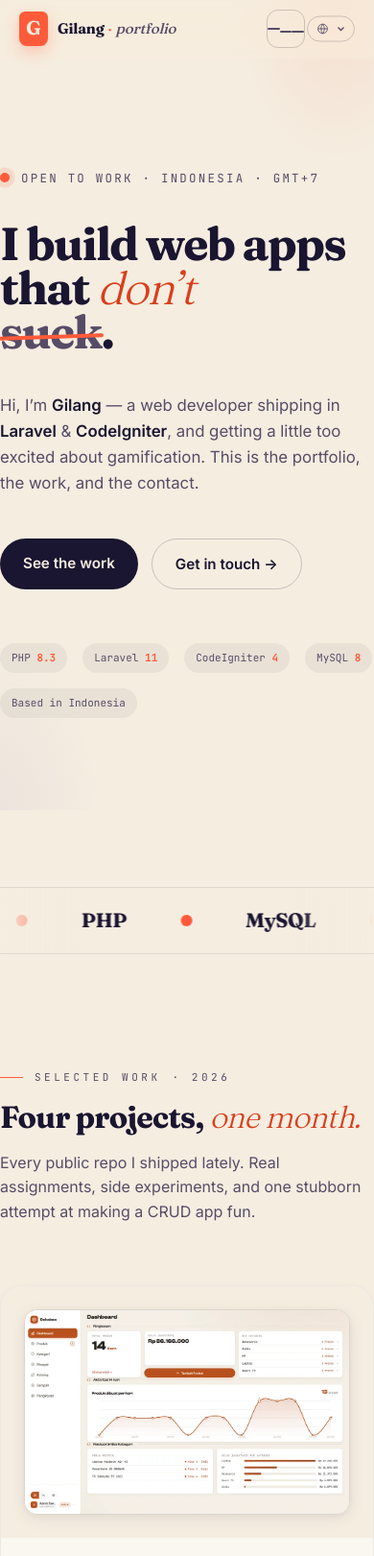
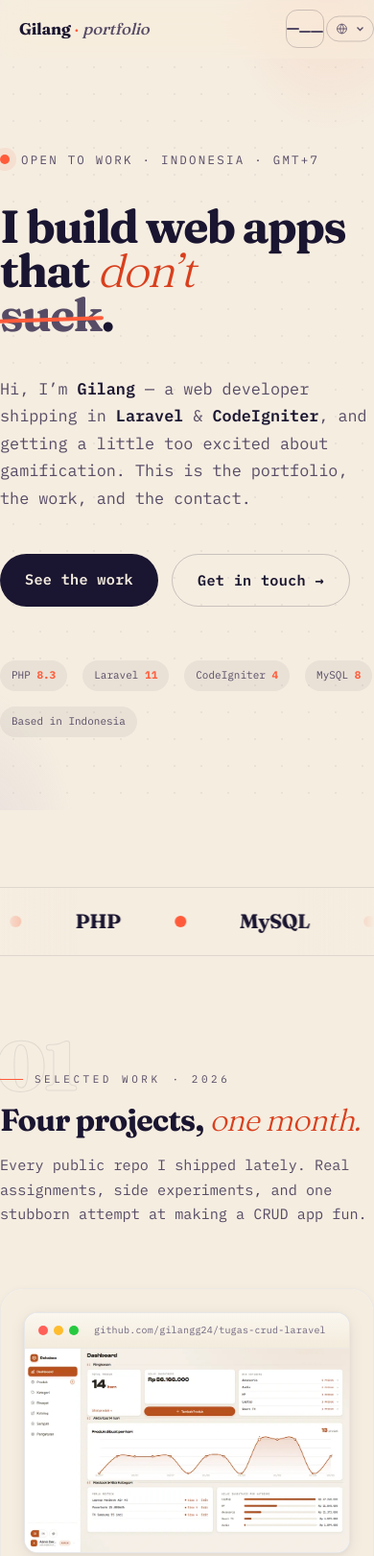
Before and after one commit to glnggggzr/gilang-portfolio, a website: page index.html in a window 390 px wide. Shown: the top 1621 px of the page at 96% size. Drawn offline with Linux system fonts and the light colour scheme.

Commit message:
desain: hapus logo G, font Fraunces + IBM Plex Mono, intro & tombol mono
- brand navbar jadi teks murni 'Gilang · portfolio' (logo G dihapus,
  user: jelek mengganggu); favicon = G coral minimal tanpa tile;
  loader = wordmark 'Gilang'
- --body beralih dari Inter ke Fraunces (serif editorial di semua
  teks: bio, tagline, nama skill); Inter dihapus dari Google Fonts
- --mono beralih dari JetBrains Mono ke IBM Plex Mono (400-700)
- hero intro, sub section, sub kontak, dan semua tombol pil jadi
  IBM Plex Mono (voice 'terminal'); paragraf panjang tetap Fraunces
- DESIGN.md: tabel tipografi + section brand mark ditulis ulang
  (wordmark, bukan monogram); README: daftar font

verifikasi: npm test 14/14 pass, hanya 2 font dimuat (Fraunces +
IBM Plex Mono), tanpa overflow desktop/mobile, i18n utuh.

```diff
--- a/index.html
+++ b/index.html
@@ -65,7 +65,7 @@
   <link rel="preconnect" href="https://fonts.googleapis.com" />
   <link rel="preconnect" href="https://fonts.gstatic.com" crossorigin />
   <link rel="stylesheet"
-        href="https://fonts.googleapis.com/css2?family=Fraunces:opsz,wght@9..144,300;9..144,500;9..144,700;9..144,900&family=Inter:wght@400;500;600;700&family=JetBrains+Mono:wght@400;500;700&display=swap" />
+        href="https://fonts.googleapis.com/css2?family=Fraunces:opsz,wght@9..144,300;9..144,500;9..144,700;9..144,900&family=IBM+Plex+Mono:wght@400;500;600;700&display=swap" />
 
   <style>
     *, *::before, *::after { box-sizing: border-box; margin: 0; padding: 0; }
@@ -84,8 +84,8 @@
       --shadow-sm:    0 1px 2px rgba(26,21,48,0.06), 0 2px 8px rgba(26,21,48,0.04);
       --shadow-md:    0 4px 16px rgba(26,21,48,0.08), 0 1px 4px rgba(26,21,48,0.04);
       --display: 'Fraunces', ui-serif, Georgia, serif;
-      --body:    'Inter', -apple-system, BlinkMacSystemFont, system-ui, sans-serif;
-      --mono:    'JetBrains Mono', ui-monospace, Menlo, monospace;
+      --body:    'Fraunces', ui-serif, Georgia, serif;
+      --mono:    'IBM Plex Mono', ui-monospace, Menlo, monospace;
       --gutter: clamp(1.25rem, 4vw, 3rem);
       --max-w:  1200px;
     }
@@ -94,7 +94,7 @@
       color: var(--ink);
       font-family: var(--body);
       font-size: 16px;
-      line-height: 1.55;
+      line-height: 1.62;
       -webkit-font-smoothing: antialiased;
       -moz-osx-font-smoothing: grayscale;
       overflow-x: hidden;
@@ -116,7 +116,7 @@
     /* Mobile nav toggle (hamburger) */
     .nav-toggle {
       display: none;
-      position: absolute; right: calc(var(--gutter) + 52px);
+      position: absolute; right: 52px;
       top: 50%; transform: translateY(-50%);
       width: 40px; height: 40px;
       align-items: center; justify-content: center;
@@ -159,8 +159,10 @@
       content: '';
       position: fixed; inset: 0; z-index: 0; pointer-events: none;
       background:
-        radial-gradient(40% 30% at 90% 0%, rgba(255,91,58,0.10), transparent 65%),
-        radial-gradient(40% 30% at 0% 100%, rgba(140,120,200,0.08), transparent 65%);
+        radial-gradient(rgba(26,21,48,0.05) 1px, transparent 1.2px) 0 0 / 28px 28px,
+        radial-gradient(46% 34% at 88% -6%, rgba(255,91,58,0.14), transparent 65%),
+        radial-gradient(38% 32% at -4% 106%, rgba(140,120,200,0.12), transparent 65%),
+        radial-gradient(34% 30% at 55% 118%, rgba(255,91,58,0.08), transparent 60%);
     }
     body::after {
       content: '';
@@ -213,27 +215,9 @@
       padding: 4px 0;
       flex-shrink: 0;
     }
-    .brand-mark {
-      width: 30px; height: 36px;
-      background: var(--accent);
-      border-radius: 6px 6px 8px 8px;
-      display: grid; place-items: center;
-      box-shadow: 0 6px 16px rgba(255,91,58,0.28);
-      transition: transform .35s cubic-bezier(.4,0,.2,1);
-      flex-shrink: 0;
-    }
-    .brand-mark .g-letter {
-      font-family: var(--display);
-      font-weight: 700;
-      font-size: 20px;
-      color: var(--bg);
-      line-height: 1;
-      margin-top: -2px;
-    }
-    .brand:hover .brand-mark { transform: rotate(-6deg); }
     .brand-name {
       font-family: var(--display);
-      font-weight: 700; font-size: 0.95rem;
+      font-weight: 700; font-size: 1.05rem;
       letter-spacing: -0.015em;
       line-height: 1;
       white-space: nowrap;
@@ -268,7 +252,7 @@
     /* Language switcher (positioned to the right of nav-links) */
     .lang-switch {
       position: absolute;
-      right: var(--gutter);
+      right: 0;
       top: 50%;
       transform: translateY(-50%);
       display: inline-flex; align-items: center; gap: 8px;
@@ -307,7 +291,7 @@
 
     .lang-menu {
       position: absolute;
-      right: var(--gutter);
+      right: 0;
       top: calc(50% + 28px);
       transform: translateY(-8px);
       min-width: 160px;
@@ -380,14 +364,12 @@
       transition: opacity .5s ease, visibility .5s ease;
     }
     #loader.hidden { opacity: 0; visibility: hidden; }
-    .loader-mark {
-      width: 48px; height: 56px; border-radius: 12px 12px 16px 16px;
-      background: var(--accent);
-      box-shadow: 0 14px 36px rgba(255,91,58,0.42);
+    .loader-word {
+      font-family: var(--display); font-weight: 900;
+      font-size: clamp(2.6rem, 6vw, 3.6rem);
+      letter-spacing: -0.03em;
+      color: var(--accent-deep);
       animation: loader-pulse 1.4s ease-in-out infinite;
-      display: grid; place-items: center;
-      color: var(--bg);
-      font-family: var(--display); font-weight: 700; font-size: 28px; margin-top: -4px;
     }
     @keyframes loader-pulse {
       0%, 100% { transform: translateY(0)   scale(1);    }
@@ -447,9 +429,10 @@
     .hero-sub {
       margin-top: 40px;
       max-width: 60ch;
-      font-size: clamp(1.05rem, 1.3vw, 1.18rem);
+      font-family: var(--mono);
+      font-size: clamp(1.05rem, 1.25vw, 1.18rem);
       color: var(--ink-2);
-      line-height: 1.6;
+      line-height: 1.7;
     }
     .hero-sub strong { color: var(--ink); font-weight: 600; }
     .hero-actions {
@@ -457,8 +440,9 @@
       display: flex; gap: 14px; flex-wrap: wrap;
     }
     .hero-actions a {
-      font-family: var(--body); font-weight: 600; font-size: 0.95rem;
-      padding: 14px 24px; border-radius: 999px;
+      font-family: var(--mono); font-weight: 600; font-size: 0.95rem;
+      letter-spacing: 0.02em;
+      padding: 14px 26px; border-radius: 999px;
       text-decoration: none;
       transition: transform .2s ease, background .2s, color .2s, border-color .2s;
     }
@@ -560,9 +544,10 @@
     }
     .sect-sub {
       margin-top: 18px;
-      font-size: clamp(1rem, 1.2vw, 1.12rem);
+      font-family: var(--mono);
+      font-size: 0.95rem;
       color: var(--ink-2);
-      max-width: 56ch; line-height: 1.6;
+      max-width: 58ch; line-height: 1.7;
     }
 
     /* 2 · PROJECTS */
@@ -633,14 +618,34 @@
     }
 
     /* Project screenshot */
-    .proj .mock > .proj-shot {
-      display: block;
+    /* Browser chrome around project screenshots */
+    .shot-frame {
       width: 100%; max-width: 460px;
-      height: auto;
       border-radius: 14px;
+      overflow: hidden;
+      background: #fff;
+      border: 1px solid var(--line);
       box-shadow: var(--shadow-md);
-      border: 1px solid var(--line);
+      transition: transform .5s cubic-bezier(.16,1,.3,1), box-shadow .5s ease;
     }
+    .shot-bar {
+      display: flex; align-items: center; gap: 6px;
+      padding: 10px 14px;
+      background: linear-gradient(180deg, #fbf7ef, #f3ebdc);
+      border-bottom: 1px solid var(--card-bd);
+    }
+    .shot-bar .dot { width: 10px; height: 10px; border-radius: 50%; flex-shrink: 0; }
+    .shot-bar .dot.r { background: #ff6058; }
+    .shot-bar .dot.y { background: #ffbd2e; }
+    .shot-bar .dot.g { background: #28c941; }
+    .shot-url {
+      margin-left: 10px;
+      font-family: var(--mono); font-size: 10px; letter-spacing: 0.02em;
+      color: var(--ink-soft);
+      white-space: nowrap; overflow: hidden; text-overflow: ellipsis;
+    }
+    .shot-frame .proj-shot { display: block; width: 100%; height: auto; }
+    .proj:hover .shot-frame { transform: translateY(-5px) scale(1.02); box-shadow: 0 18px 40px rgba(26,21,48,0.16); }
 /* 3 · ABOUT */
     .about { padding: 100px 0 80px; }
     .about-grid {
@@ -718,8 +723,10 @@
     .contact-cta em { font-style: italic; font-weight: 300; color: var(--accent-deep); }
     .contact-sub {
       margin: 28px auto 0;
-      max-width: 50ch;
-      font-size: 1.06rem;
+      max-width: 52ch;
+      font-family: var(--mono);
+      font-size: 0.98rem;
+      line-height: 1.7;
       color: var(--ink-2);
     }
     .contact-cta-row {
@@ -729,8 +736,9 @@
     }
     .contact-mail {
       display: inline-block;
-      font-family: var(--body); font-weight: 600; font-size: 1.05rem;
-      padding: 16px 32px; border-radius: 999px;
+      font-family: var(--mono); font-weight: 600; font-size: 1rem;
+      letter-spacing: 0.02em;
+      padding: 17px 34px; border-radius: 999px;
       background: var(--ink); color: var(--bg);
       text-decoration: none;
       transition: transform .25s ease, background .25s ease, box-shadow .25s ease;
@@ -796,11 +804,78 @@
     .reveal.d1 { transition-delay: .12s; }
     .reveal.d2 { transition-delay: .24s; }
     .reveal.d3 { transition-delay: .36s; }
+
+    /* 5 · POLISH */
+    /* Hero title: staggered line entrance (visible by default; animates when allowed) */
+    .hero-title .w { display: inline-block; }
+    @media (prefers-reduced-motion: no-preference) {
+      .hero-title .w {
+        animation: hero-up .8s cubic-bezier(.16,1,.3,1) both;
+      }
+      .hero-title .w2 { animation-delay: .12s; }
+      .hero-title .w3 { animation-delay: .24s; }
+    }
+    @keyframes hero-up {
+      0%   { opacity: 0; transform: translateY(0.4em); }
+      100% { opacity: 1; transform: none; }
+    }
+
+    /* Ghost section numbers (editorial rhythm) */
+    .sect-head { position: relative; }
+    .ghost-num {
+      position: absolute;
+      top: -0.58em; left: -0.06em;
+      z-index: -1;
+      font-family: var(--display); font-weight: 900;
+      font-size: clamp(4.5rem, 10vw, 8rem);
+      line-height: 1; letter-spacing: -0.04em;
+      color: transparent;
+      -webkit-text-stroke: 1px rgba(26,21,48,0.09);
+      user-select: none; pointer-events: none;
+    }
+
+    /* Skill tiles: gentle lift on hover */
+    .skill {
+      transition: transform .3s ease, box-shadow .3s ease, border-color .3s ease;
+    }
+    .skill:hover {
+      transform: translateY(-3px);
+      box-shadow: var(--shadow-md);
+      border-color: var(--line-strong);
+    }
+    .skill .ico { transition: transform .3s ease; }
+    .skill:hover .ico { transform: scale(1.08) rotate(-4deg); }
+
+    /* Primary CTAs: sheen sweep on hover */
+    .hero-actions .primary, .contact-mail { position: relative; overflow: hidden; }
+    .hero-actions .primary::after, .contact-mail::after {
+      content: '';
+      position: absolute; top: 0; left: -60%;
+      width: 40%; height: 100%;
+      background: linear-gradient(100deg, transparent, rgba(255,255,255,0.35), transparent);
+      transform: skewX(-18deg);
+      pointer-events: none;
+      transition: left .55s ease;
+    }
+    .hero-actions .primary:hover::after, .contact-mail:hover::after { left: 130%; }
+
+    /* Scrollbar */
+    ::-webkit-scrollbar { width: 12px; }
+    ::-webkit-scrollbar-track { background: var(--bg); }
+    ::-webkit-scrollbar-thumb {
+      background: rgba(26,21,48,0.18);
+      border-radius: 999px;
+      border: 3px solid var(--bg);
+    }
+    ::-webkit-scrollbar-thumb:hover { background: rgba(26,21,48,0.30); }
+
     @media (prefers-reduced-motion: reduce) {
       html { scroll-behavior: auto; }
       .marquee-track { animation: none; }
-      #loader .loader-mark, .hero-eyebrow .dot { animation: none; }
+      #loader .loader-word, .hero-eyebrow .dot { animation: none; }
       .reveal { opacity: 1; transform: none; transition: none; }
+      .hero-title .w { animation: none; }
+      .hero-actions .primary::after, .contact-mail::after { display: none; }
     }
     /* Grain layer is a paint cost on small screens; drop it */
     @media (max-width: 760px) { body::after { display: none; } }
@@ -811,12 +886,11 @@
   <a class="skip-link" href="#work" data-i18n="a11y.skip">Skip to content</a>
 
   <div id="loader" aria-hidden="true">
-    <div class="loader-mark">G</div>
+    <div class="loader-word">Gilang</div>
   </div>
 
   <header class="topnav" id="topnav">
     <a class="brand" href="#top" data-i18n-aria="brand.aria" aria-label="Gilang — home">
-      <span class="brand-mark"><span class="g-letter">G</span></span>
       <span class="brand-name">
         <span class="name">Gilang</span>
         <span class="sep">·</span>
@@ -833,6 +907,7 @@
               aria-label="Menu" data-i18n-aria="nav.menu" data-nav-toggle>
         <span class="bar"></span><span class="bar"></span><span class="bar"></span>
       </button>
+    </div>
     <button class="lang-switch" type="button"
             aria-haspopup="listbox" aria-expanded="false"
             aria-label="Language" data-i18n-aria="lang.aria" data-lang-toggle>
@@ -857,7 +932,6 @@
           </button>
         </li>
       </ul>
-    </div>
   </header>
 
   <section class="hero wrap" id="top">
@@ -865,10 +939,10 @@
       <span class="dot"></span>
       <span data-i18n="hero.eyebrow">Open to work · Indonesia · GMT+7</span>
     </p>
-    <h1 class="hero-title reveal d1">
-      <span data-i18n="hero.title.l1">I build web apps</span><br/>
-      <span data-i18n="hero.title.that">that</span> <em data-i18n="hero.title.dont">don&rsquo;t</em><br/>
-      <span class="strike" data-i18n="hero.title.suck">suck</span>.
+    <h1 class="hero-title">
+      <span class="w w1"><span data-i18n="hero.title.l1">I build web apps</span></span><br/>
+      <span class="w w2"><span data-i18n="hero.title.that">that</span> <em data-i18n="hero.title.dont">don&rsquo;t</em></span><br/>
+      <span class="w w3"><span class="strike" data-i18n="hero.title.suck">suck</span>.</span>
     </h1>
     <p class="hero-sub reveal d2">
       <span data-i18n="hero.sub.a">Hi, I&rsquo;m</span> <strong>Gilang</strong>
@@ -910,6 +984,7 @@
 
   <section class="projects wrap" id="work">
     <div class="sect-head reveal">
+      <span class="ghost-num" aria-hidden="true">01</span>
       <p class="sect-eyebrow"><span data-i18n="projects.eyebrow">Selected work</span> · 2026</p>
       <h2 class="sect-title"><span data-i18n="projects.title.main">Four projects,</span> <em data-i18n="projects.title.em">one month.</em></h2>
       <p class="sect-sub" data-i18n="projects.sub">
@@ -922,7 +997,13 @@
 
       <article class="proj reveal" data-i="0">
         <div class="mock">
+          <div class="shot-frame">
+            <div class="shot-bar">
+              <span class="dot r"></span><span class="dot y"></span><span class="dot g"></span>
+              <span class="shot-url">github.com/gilangg24/tugas-crud-laravel</span>
+            </div>
             <img class="proj-shot" src="assets/projects/manajemen-produk.webp" alt="Manajemen Produk dashboard screenshot" loading="lazy">
+          </div>
         </div>
         <div class="body">
           <span class="num"><span data-i18n="proj1.num">01</span> · <span data-i18n="proj1.tag">Coursework</span></span>
@@ -960,13 +1041,25 @@
           </div>
         </div>
         <div class="mock">
+          <div class="shot-frame">
+            <div class="shot-bar">
+              <span class="dot r"></span><span class="dot y"></span><span class="dot g"></span>
+              <span class="shot-url">github.com/gilangg24/KlnikApp</span>
+            </div>
             <img class="proj-shot" src="assets/projects/klinik-app.webp" alt="KlinikApp dashboard screenshot" loading="lazy">
+          </div>
         </div>
       </article>
 
       <article class="proj reveal d2" data-i="2">
         <div class="mock">
+          <div class="shot-frame">
+            <div class="shot-bar">
+              <span class="dot r"></span><span class="dot y"></span><span class="dot g"></span>
+              <span class="shot-url">github.com/gilangg24/klikkode</span>
+            </div>
             <img class="proj-shot" src="assets/projects/klikkode.webp" alt="KlikKode landing page screenshot" loading="lazy">
+          </div>
         </div>
         <div class="body">
           <span class="num"><span data-i18n="proj3.num">03</span> · <span data-i18n="proj3.tag">Featured</span></span>
@@ -1005,7 +1098,13 @@
           </div>
         </div>
         <div class="mock">
+          <div class="shot-frame">
+            <div class="shot-bar">
+              <span class="dot r"></span><span class="dot y"></span><span class="dot g"></span>
+              <span class="shot-url">github.com/gilangg24/codeigniter-app</span>
+            </div>
             <img class="proj-shot" src="assets/projects/sia-gilang.webp" alt="SIA GILANG dashboard screenshot" loading="lazy">
+          </div>
         </div>
       </article>
 
@@ -1014,6 +1113,7 @@
 
   <section class="about wrap" id="about">
     <div class="sect-head reveal">
+      <span class="ghost-num" aria-hidden="true">02</span>
       <p class="sect-eyebrow"><span data-i18n="about.eyebrow.a">About</span> · <span data-i18n="about.eyebrow.b">Stack</span></p>
       <h2 class="sect-title"><span data-i18n="about.title.main">A small toolbox,</span> <em data-i18n="about.title.em">used well.</em></h2>
     </div>
```
Also changed, not shown: DESIGN.md (+9 -15 lines), README.md, favicon.svg. Lines whose indentation alone changed are shown as unchanged.
